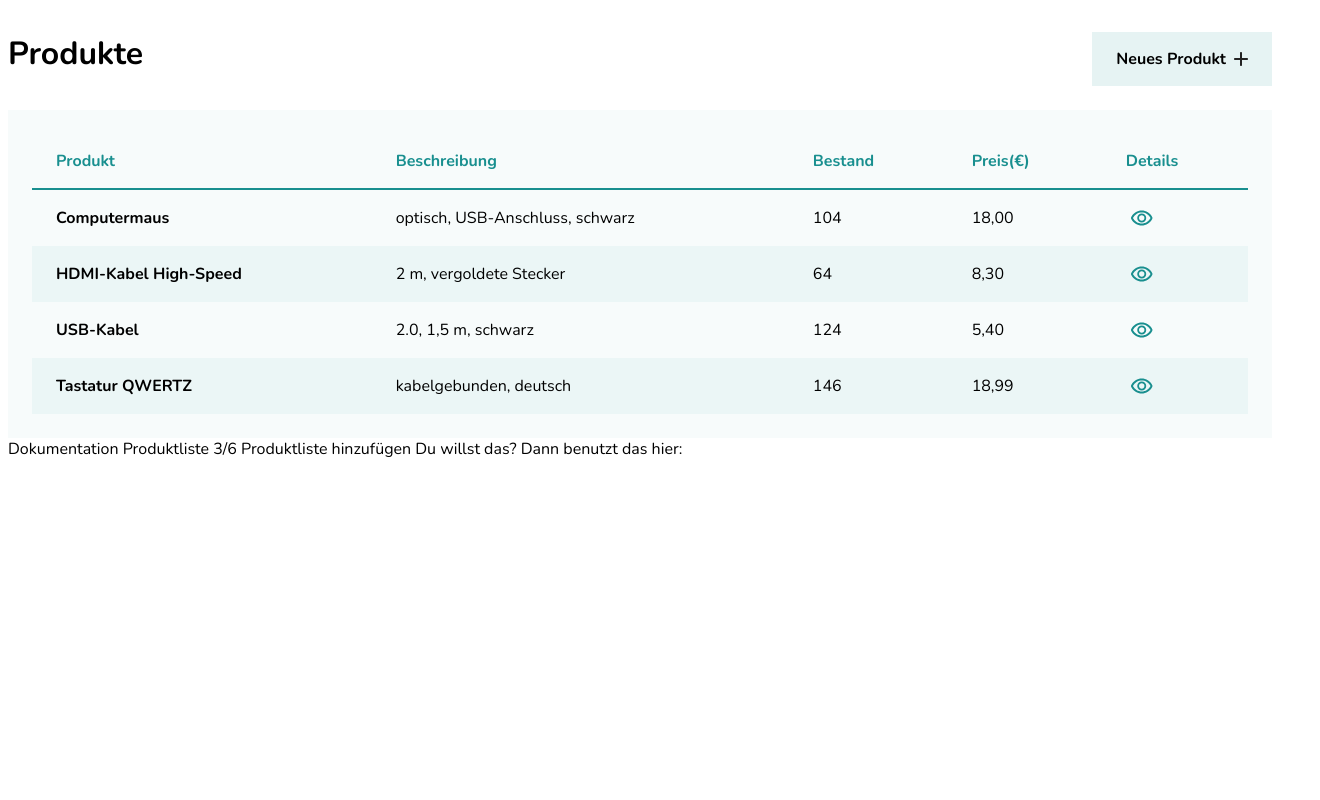
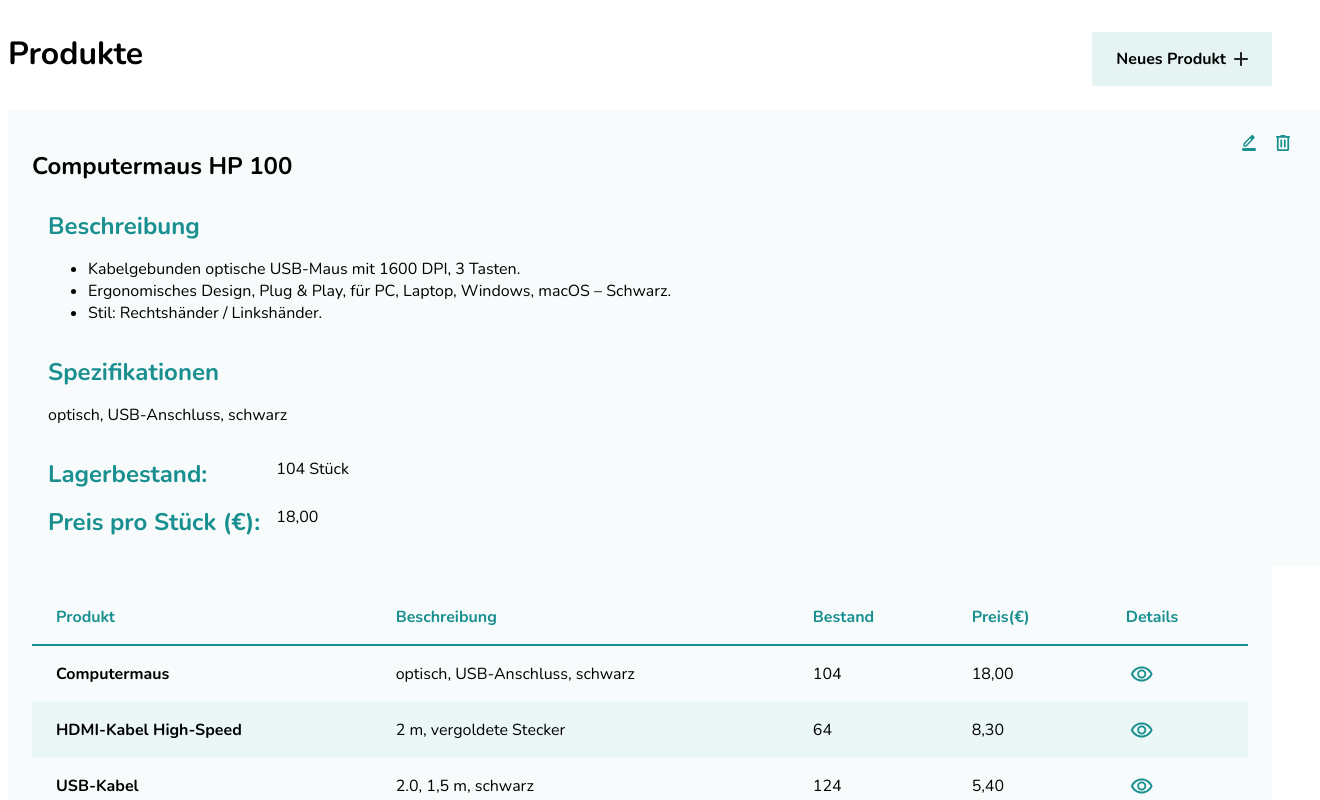
Before and after one commit to ttoebbe/product-list, an Angular app: page / in a window 1280 px wide. Shown: the top 800 px of the page, 1320 px wide, since content can reach past the window. Built offline with nearby package versions, Linux system fonts and the light colour scheme.

Commit message:
feat: Product list and details

```diff
--- a/src/app/app.html
+++ b/src/app/app.html
@@ -1,5 +1,5 @@
 <app-header></app-header>
-
+<app-product-detail></app-product-detail>
 <app-product-list></app-product-list>
 
 <router-outlet />
--- a/src/app/app.ts
+++ b/src/app/app.ts
@@ -2,10 +2,11 @@
 import { RouterOutlet } from '@angular/router';
 import { Header } from './layout/header/header';
 import { ProductList } from './shared/components/product-list/product-list';
+import { ProductDetail } from './shared/components/product-detail/product-detail';
 
 @Component({
   selector: 'app-root',
-  imports: [RouterOutlet, Header, ProductList],
+  imports: [RouterOutlet, Header, ProductList, ProductDetail],
   templateUrl: './app.html',
   styleUrl: './app.scss'
 })
--- /dev/null
+++ b/src/app/shared/components/product-detail/product-detail.html
@@ -0,0 +1,36 @@
+<article class="product-detail">
+    <header class="product-detail__header">
+        <h1>Computermaus HP 100</h1>
+        <div>
+            <a class="btn--edit" aria-label="Details editieren"></a>
+            <button class="btn--delete" aria-label="Details löschen"></button>
+        </div>
+    </header>
+    <section aria-labelledby="description">
+        <h2 id="description">Beschreibung</h2>
+        <ul>
+            <li>Kabelgebunden optische USB-Maus mit 1600 DPI, 3 Tasten.</li>
+            <li>Ergonomisches Design, Plug &amp; Play, für PC, Laptop, Windows,
+ macOS – Schwarz.</li>
+            <li>Stil: Rechtshänder / Linkshänder.</li>
+        </ul>
+    </section>
+    <section aria-labelledby="specs">
+        <h2 id="specs">Spezifikationen</h2>
+        <p>
+            optisch, USB-Anschluss, schwarz
+        </p>
+    </section>
+    <section>
+        <dl>
+            <dt>Lagerbestand:</dt>
+            <dd>
+                <data value="104">104 Stück</data>
+            </dd>
+            <dt>Preis pro Stück (€):</dt>
+            <dd>
+                <data value="18.00">18,00</data>
+            </dd>
+        </dl>
+    </section>
+</article>
--- /dev/null
+++ b/src/app/shared/components/product-detail/product-detail.ts
@@ -0,0 +1,17 @@
+import { Component } from '@angular/core';
+
+@Component({
+  selector: 'app-product-detail',
+  imports: [],
+  templateUrl: './product-detail.html',
+  styleUrl: './product-detail.scss',
+})
+export class ProductDetail {
+detail = {
+      "name": "Gaming Maus",
+      "description": "Eine ergonomische Gaming-Maus mit hoher Präzision und einstellbarer DPI. Ideal für FPS- und MOBA-Spiele, bietet sie eine langlebige Bauweise und komfortable Seitentasten für schnelles Reagieren.",
+      "specs": "dpi: 6400, cable length: 1.8m, color: Schwarz",
+      "stock": 120,
+      "price": 2500000
+
+}}
--- a/src/app/shared/components/product-list/product-list.ts
+++ b/src/app/shared/components/product-list/product-list.ts
@@ -6,4 +6,50 @@
   templateUrl: './product-list.html',
   styleUrl: './product-list.scss',
 })
-export class ProductList {}
+export class ProductList {
+  list = [
+    {
+      "name": "Gaming Maus",
+      "description": "Eine ergonomische Gaming-Maus mit hoher Präzision und einstellbarer DPI. Ideal für FPS- und MOBA-Spiele, bietet sie eine langlebige Bauweise und komfortable Seitentasten für schnelles Reagieren.",
+      "specs": "dpi: 6400, cable length: 1.8m, color: Schwarz",
+      "stock": 120,
+      "price": 2500000
+    },
+    {
+      "name": "USB-C Kabel",
+      "description": "Robustes Ladekabel für Smartphones, Tablets und Laptops. Unterstützt schnelles Laden und Datenübertragung. Perfekt für den täglichen Einsatz zu Hause, im Büro oder unterwegs.",
+      "specs": "length: 1m, color: Weiß, type: USB-C zu USB-A",
+      "stock": 300,
+      "price": 4800
+    },
+    {
+      "name": "Mechanische Tastatur",
+      "description": "Hochwertige mechanische Tastatur mit RGB-Hintergrundbeleuchtung. Die schnellen Switches sorgen für präzise Eingaben und langen Schreibkomfort. Ideal für Gamer und Vielschreiber.",
+      "specs": "switches: Red, connection: USB, color: Schwarz",
+      "stock": 85,
+      "price": 79.90
+    },
+    {
+      "name": "HDMI Kabel",
+      "description": "Ein zuverlässiges HDMI 2.1 Kabel, das gestochen scharfe Bilder in 4K und 8K Qualität liefert. Geeignet für Fernseher, Monitore, Konsolen und Projektoren. Unterstützt HDR und hohe Bildwiederholraten.",
+      "specs": "length: 2m, version: 2.1, color: Schwarz",
+      "stock": 250,
+      "price": 12.99
+    },
+    {
+      "name": "Externe SSD",
+      "description": "Leistungsstarke und kompakte externe SSD für schnelle Datenübertragung. Perfekt für große Dateien, Gaming-Bibliotheken oder als Backup-Lösung. Stoßfestes Gehäuse für den mobilen Einsatz.",
+      "specs": "capacity: 1TB, interface: USB 3.2, color: Silber",
+      "stock": 60,
+      "price": 109.99
+    },
+    {
+      "name": "Bluetooth Kopfhörer",
+      "description": "Kabellose Over-Ear Kopfhörer mit klaren Höhen und kräftigem Bass. Dank 20 Stunden Akkulaufzeit und komfortabler Ohrpolster ideal für lange Musik- oder Gaming-Sessions.",
+      "specs": "battery life: 20h, color: Schwarz, connection: Bluetooth 5.0",
+      "stock": 150,
+      "price": 59.95
+    }
+  ]
+
+}
```
Also changed, not shown: src/app/shared/components/product-detail/product-detail.scss (added).
